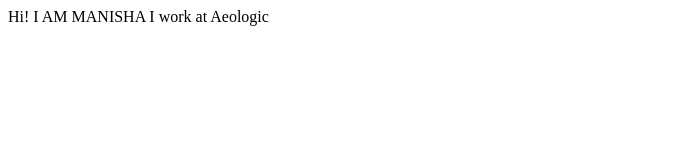
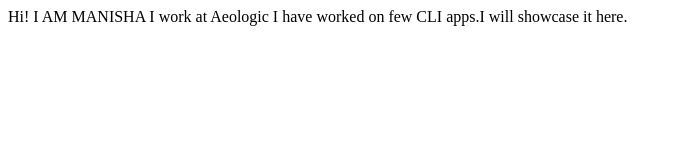
Before and after one commit to Manisha18Dec/manishasharma-projects, a plain HTML site: page index.html in a window 1280 px wide. Shown: the whole page, without its empty margins (0-682 px from the left). Drawn offline with Linux system fonts and the light colour scheme.

Commit message:
update details of project

```diff
--- a/index.html
+++ b/index.html
@@ -10,5 +10,6 @@
 <body>
     Hi! I AM MANISHA
     I work at Aeologic
+ I have worked on few CLI apps.I will showcase it here.
 </body>
 </html>
```
